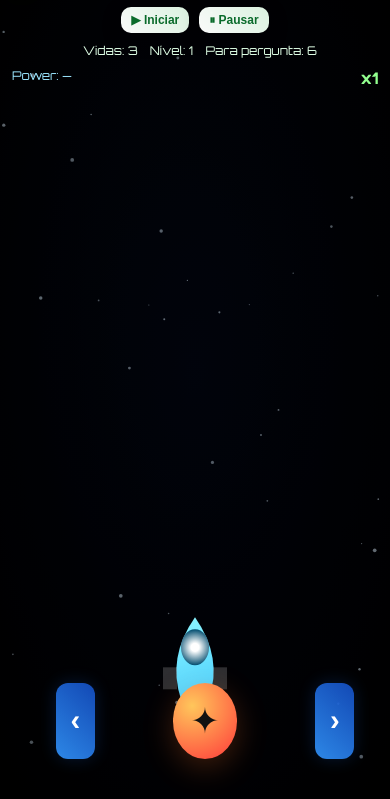
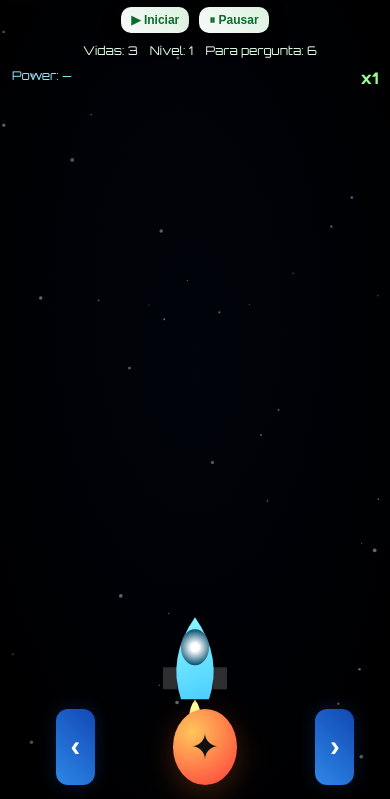
Before and after one commit to carloswandersontvv/Curso-Tecnico, a plain HTML site: page AstroQuiz/index.html in a window 390 px wide. Shown: the part 45-844 px from the top of the page. Drawn offline with Linux system fonts and the light colour scheme.

Commit message:
Astro Qui5

```diff
--- a/AstroQuiz/style.css
+++ b/AstroQuiz/style.css
@@ -290,8 +290,3 @@ html, body {
     }
 }
 /* 🔥 BOTÕES MAIS BAIXOS NO CELULAR — NÃO ATRAPALHAM O FOGUETE */
-@media (max-width: 600px) {
-    #move-controls {
-        bottom: calc(40px + env(safe-area-inset-bottom)); /* Aumentei de 14px → 40px */
-    }
-}
```
